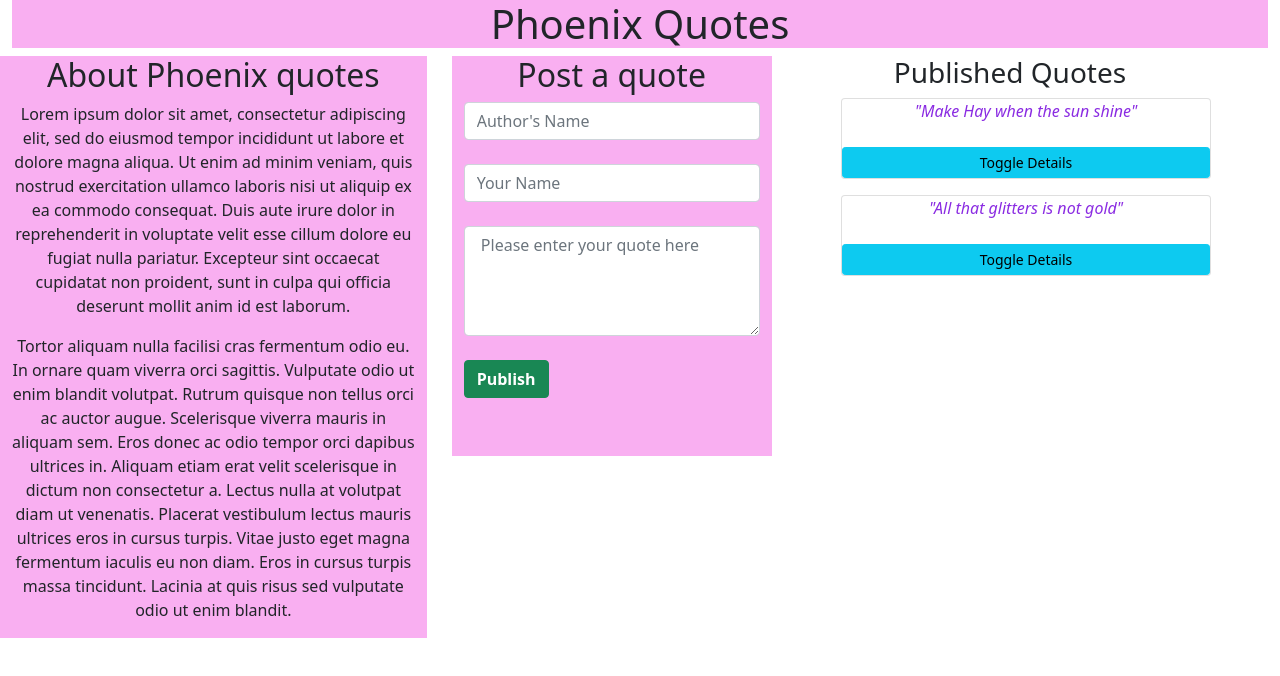
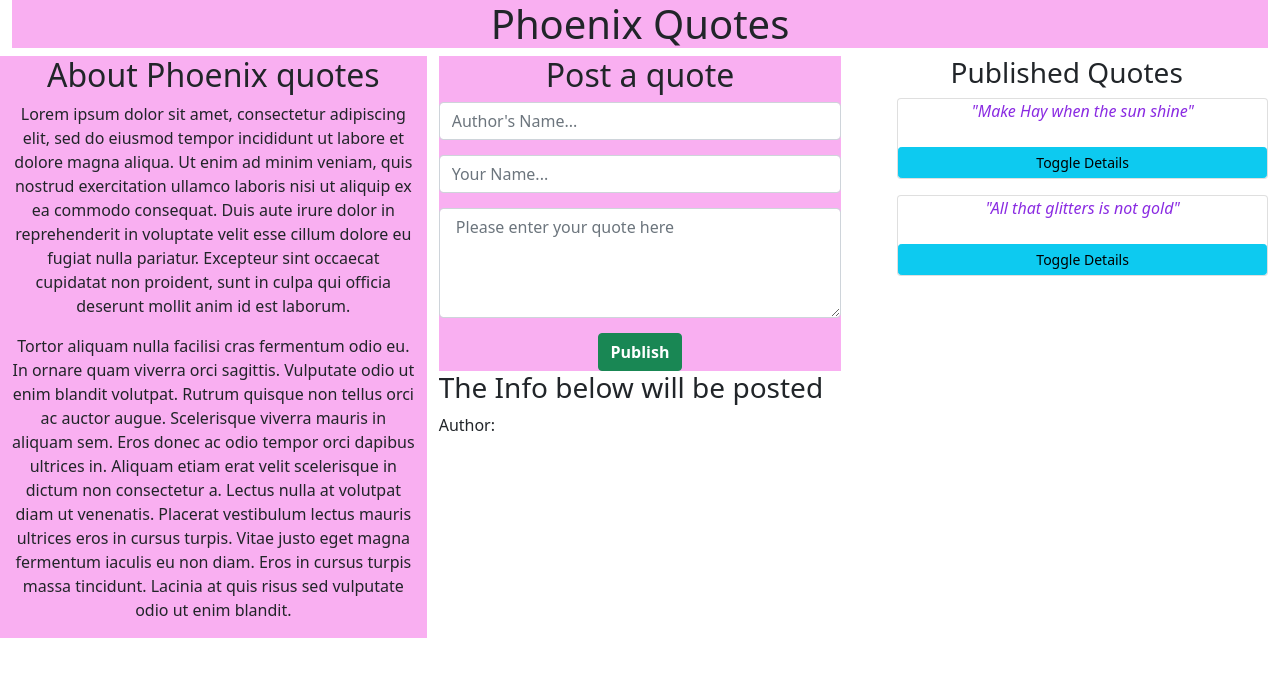
Before and after one commit to Kevson102/Phoenix-Quotes, an Angular app: page / in a window 1280 px wide. Shown: the top 676 px of the page. Built offline with nearby package versions, Linux system fonts and the light colour scheme.

Commit message:
USES TWO WAY DATA BINDING TO DISPLAY WHATEVER THE USER ENTERS IN THE FORM IN REAL-TIME FOR THE FIRST INPUT FIELD

```diff
--- a/src/app/quote-form/quote-form.component.css
+++ b/src/app/quote-form/quote-form.component.css
@@ -1,3 +1,6 @@
-/* .center-block{
-  margin-bottom: 3px;
-} */
+.input{
+  margin-bottom: 15px;
+}
+.sectionform{
+  background-color: #F9AFF1;
+}
--- a/src/app/quote-form/quote-form.component.html
+++ b/src/app/quote-form/quote-form.component.html
@@ -1,16 +1,24 @@
+<div class="sectionform">
   <h2 class="text-center">Post a quote</h2>
-<form action="" class="center-block">
-  <div class="">
-    <input type="text" class="form-control" id="author" name="author" placeholder="Author's Name" required> <br>
+  <form action="" class="center-block text-center" #quoteForm='ngForm'>
+    <div class="input">
+      <input type="text" class="form-control" id="quoteAuthor" name="quoteAuthor" placeholder="Author's Name..." [(ngModel)]="newQuote.quoteAuthor" required>
     </div>
 
-  <div class="">
-    <input type="text" class="form-control" id="writer" placeholder="Your Name" required> <br>
+    <div class="input">
+      <input type="text" class="form-control" id="writer" name="quotePublisher" placeholder="Your Name..."[(ngModel)]="newQuote.quotePublisher" required>
     </div>
 
-  <div class="">
-    <textarea name="quote" id="quote" class="form-control" cols="40" rows="4" placeholder=" Please enter your quote here" required></textarea> <br>
+    <div class="input">
+      <textarea name="quote" id="quote" class="form-control" name="quoteStatement" cols="40" rows="4" placeholder=" Please enter your quote here"[(ngModel)]="newQuote.quoteStatement" required></textarea>
     </div>
 
     <button type="submit" class="btn btn-primary btn-success"><strong>Publish</strong></button>
   </form>
+</div>
+<div class="varify">
+  <h3>The Info below will be posted</h3>
+  <p>Author: {{newQuote.quoteAuthor}}</p>
+  <!-- <p>publisher: {{newQuote.quotePublisher}}</p>
+  <p>Quote: {{newQuote.quoteStatement}}</p> -->
+</div>
--- a/src/app/quote-form/quote-form.component.ts
+++ b/src/app/quote-form/quote-form.component.ts
@@ -1,4 +1,5 @@
 import { Component, OnInit } from '@angular/core';
+import { Quote } from '../quote';
 
 @Component({
   selector: 'app-quote-form',
@@ -7,6 +8,7 @@ import { Component, OnInit } from '@angular/core';
 })
 export class QuoteFormComponent implements OnInit {
 
+  newQuote = new Quote(0, "", "", "");
   constructor() { }
 
   ngOnInit(): void {
--- a/src/app/quote/quote.component.css
+++ b/src/app/quote/quote.component.css
@@ -1,11 +1,11 @@
 .section{
   background-color: #F9AFF1;
 }
-.mid {
+/* .mid {
   margin-right: 25px;
   margin-left: 25px;
   height: 400px;
-}
+} */
 .quote {
   color: blueviolet;
 }
--- a/src/app/quote/quote.component.html
+++ b/src/app/quote/quote.component.html
@@ -10,7 +10,7 @@
         Tortor aliquam nulla facilisi cras fermentum odio eu. In ornare quam viverra orci sagittis. Vulputate odio ut enim blandit volutpat. Rutrum quisque non tellus orci ac auctor augue. Scelerisque viverra mauris in aliquam sem. Eros donec ac odio tempor orci dapibus ultrices in. Aliquam etiam erat velit scelerisque in dictum non consectetur a. Lectus nulla at volutpat diam ut venenatis. Placerat vestibulum lectus mauris ultrices eros in cursus turpis. Vitae justo eget magna fermentum iaculis eu non diam. Eros in cursus turpis massa tincidunt. Lacinia at quis risus sed vulputate odio ut enim blandit.
       </p>
     </div>
-    <div class="col-md-3 section mid">
+    <div class="col-md-4 mid">
       <app-quote-form></app-quote-form>
     </div>
     <div class="col-md-4 text-center">
```
Lines whose indentation alone changed are shown as unchanged.
